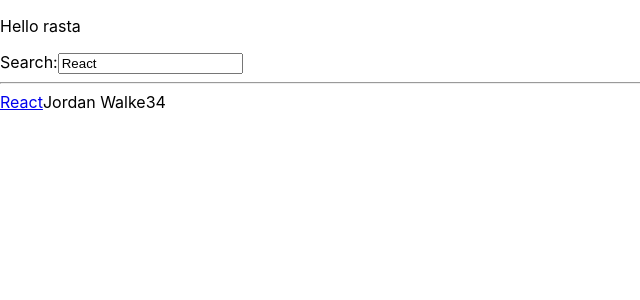
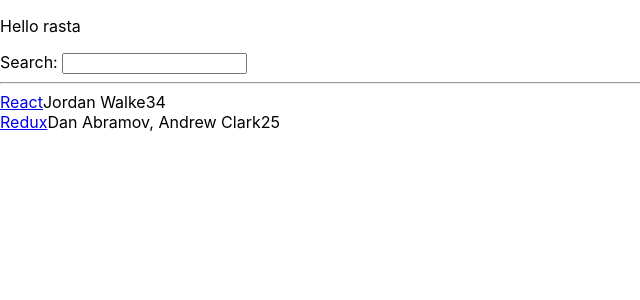
Before and after one commit to raphaellopes/the-road-to-react, a React (Create React App) app: page / in a window 1280 px wide. Shown: the top 300 px of the page, without its empty margins (0-640 px from the left). Built offline with nearby package versions, Linux system fonts and the light colour scheme.

Commit message:
refactoring from search component as InputWithLabel

```diff
--- a/src/App.js
+++ b/src/App.js
@@ -19,15 +19,26 @@
   },
 ];
 
+// hooks
+const useSemiPersistentState = (key, initialValue) => {
+  const [value, setValue] = useState(localStorage.getItem(key) || initialValue);
+
+  useEffect(() => {
+    localStorage.setItem(key, value);
+  }, [value, key]);
+
+  return [value, setValue];
+}
+
 // components
-const Search = ({ search, onSearch }) => (
+const InputWithLabel = ({ id, type = 'text', value, onInputChange, children }) => (
   <>
-    <label htmlFor="search">Search:</label>
+    <label htmlFor={id}>{children}</label>&nbsp;
     <input
-      id="search"
-      type="text"
-      value={search}
-      onChange={onSearch}
+      id={id}
+      type={type}
+      value={value}
+      onChange={onInputChange}
     />
   </>
 );
@@ -52,24 +63,24 @@
 
 // root component
 const App = () => {
-  const [searchTerm, setSearchTerm] = useState(localStorage.getItem('search') || 'React');
+  const [searchTerm, setSearchTerm] = useSemiPersistentState('search', '');
   const searchedStories = stories.filter(({ title }) =>
     title.toLowerCase().includes(searchTerm.toLowerCase())
   );
 
-  const handleSearch = e => {
-    setSearchTerm(e.currentTarget.value)
-  }
-
-  useEffect(() => {
-    localStorage.setItem('search', searchTerm);
-  }, [searchTerm])
+  const handleSearch = e => setSearchTerm(e.currentTarget.value);
 
   return (
     <div>
       <p>Hello rasta</p>
 
-      <Search search={searchTerm} onSearch={handleSearch} />
+      <InputWithLabel
+        id="search"
+        value={searchTerm}
+        onInputChange={handleSearch}
+      >
+        Search:
+      </InputWithLabel>
       <hr />
       <List list={searchedStories} />
 
```
